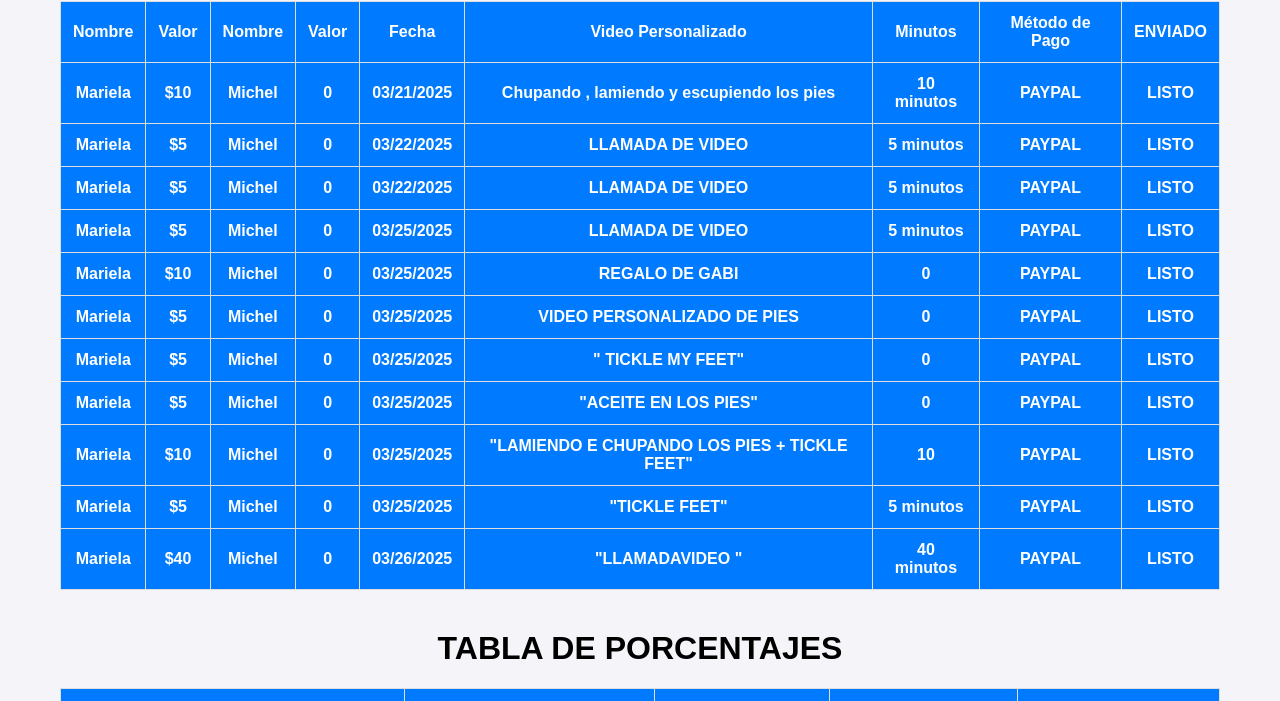
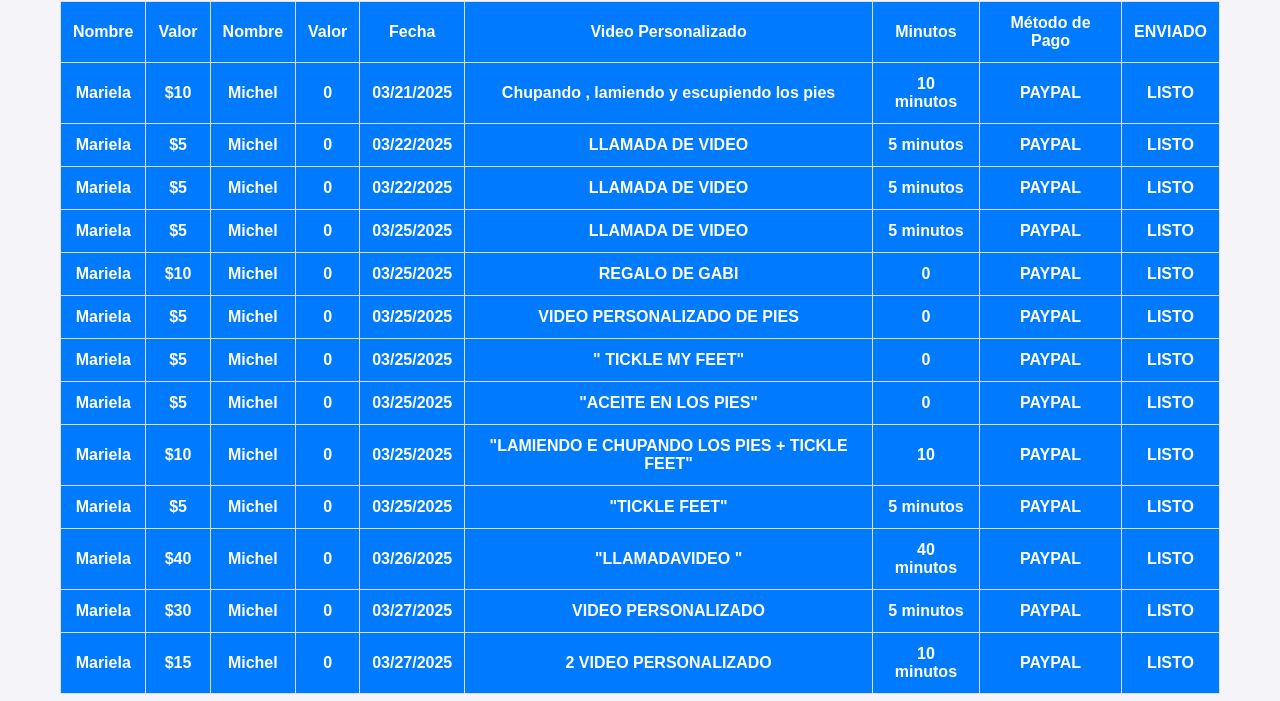
Before and after one commit to Michprosal003/mariela-michel, a plain HTML site: page index.html in a window 1280 px wide. Shown: the part 99-800 px from the top of the page. Drawn offline with Linux system fonts and the light colour scheme.

Commit message:
index.html

```diff
--- a/index.html
+++ b/index.html
@@ -360,6 +360,29 @@
                                             <th>LISTO</th>
                                             </tr>
 
+                                            <th>Mariela</th>
+                                            <th>$30</th>
+                                            <th>Michel</th>
+                                            <th>0</th>
+                                            <th>03/27/2025</th>
+                                            <th>VIDEO PERSONALIZADO </th>
+                                            <th>5 minutos </th>
+                                            <th>PAYPAL</th>
+                                            <th>LISTO</th>
+                                            </tr>
+
+                                            <th>Mariela</th>
+                                            <th>$15</th>
+                                            <th>Michel</th>
+                                            <th>0</th>
+                                            <th>03/27/2025</th>
+                                            <th>2 VIDEO PERSONALIZADO  </th>
+                                            <th>10  minutos </th>
+                                            <th>PAYPAL</th>
+                                            <th>LISTO</th>
+                                            </tr>
+
+
 
 
 
@@ -373,6 +396,8 @@
         </tbody>
     </table>
 
+     <!-- SALARIO  -->
+     <h1>MARIELA M. GANA 150 DOLARES </h1>
 
 
 
```
